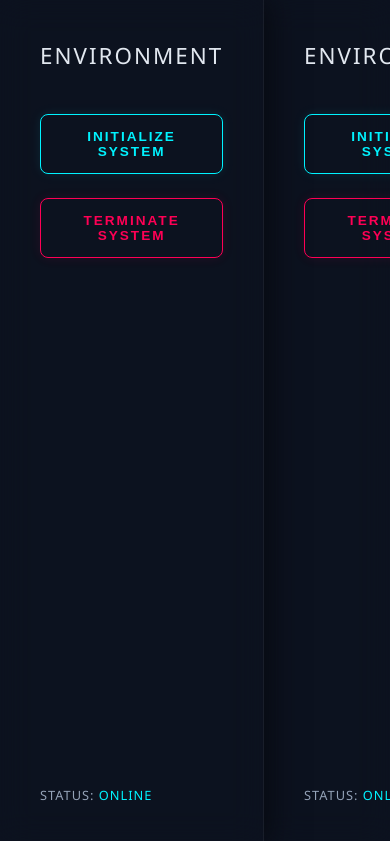
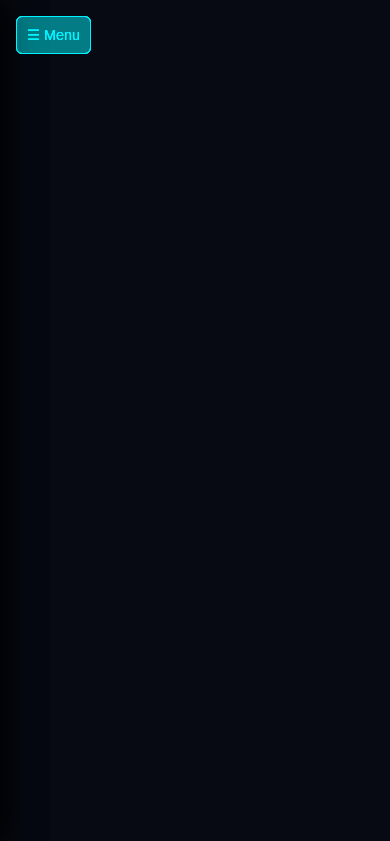
Before and after one commit to chicanoandres702/redroid-panel, a website: page redroid-panel/public/index.html in a window 390 px wide. Shown: the top 841 px of the page. Drawn offline with Linux system fonts and the light colour scheme.

Commit message:
Add mobile menu toggle and 2 more tests

```diff
--- a/redroid-panel/public/index.html
+++ b/redroid-panel/public/index.html
@@ -5,6 +5,10 @@
     <meta name="viewport" content="width=device-width, initial-scale=1.0">
     <title>System Control Panel</title>
     <style>
+        * {
+            box-sizing: border-box;
+        }
+
         body {
             background-color: #0b0f19;
             color: #ffffff;
@@ -27,6 +31,11 @@
             gap: 24px;
             box-shadow: 5px 0 30px rgba(0, 0, 0, 0.5);
             z-index: 10;
+            transition: transform 0.3s ease;
+        }
+
+        .sidebar-hidden {
+            transform: translateX(-100%);
         }
 
         h2 {
@@ -50,6 +59,7 @@
             font-size: 0.85rem;
             transition: all 0.3s ease;
             box-shadow: 0 0 12px rgba(0, 243, 255, 0.1);
+            width: 100%;
         }
 
         .neon-btn:hover {
@@ -91,10 +101,48 @@
             height: 100%;
             border: none;
         }
+
+        .menu-toggle {
+            display: none;
+            position: absolute;
+            top: 1rem;
+            left: 1rem;
+            z-index: 100;
+            background: rgba(0, 243, 255, 0.2);
+            border: 1px solid #00f3ff;
+            color: #00f3ff;
+            padding: 10px;
+            border-radius: 6px;
+            cursor: pointer;
+            font-size: 0.9rem;
+        }
+
+        @media (max-width: 768px) {
+            .glass-sidebar {
+                position: absolute;
+                height: 100%;
+                transform: translateX(-100%);
+            }
+
+            .glass-sidebar.active {
+                transform: translateX(0);
+            }
+
+            .menu-toggle {
+                display: block;
+            }
+
+            .neon-btn {
+                padding: 12px;
+                font-size: 0.9rem;
+            }
+        }
     </style>
 </head>
 <body>
-    <div class="glass-sidebar">
+    <button class="menu-toggle" onclick="toggleSidebar()">☰ Menu</button>
+
+    <div class="glass-sidebar" id="sidebar">
         <h2>ENVIRONMENT</h2>
         <button class="neon-btn" onclick="executeControl('start')">Initialize System</button>
         <button class="neon-btn stop" onclick="executeControl('stop')">Terminate System</button>
@@ -104,11 +152,17 @@
     </div>
 
     <div class="stream-viewport">
-        <iframe id="stream-frame" src=""></iframe>
+        <iframe id="stream-frame" src="" allowfullscreen></iframe>
     </div>
 
     <script>
         const hostSecure = window.location.hostname;
+        const sidebar = document.getElementById('sidebar');
+
+        function toggleSidebar() {
+            sidebar.classList.toggle('active');
+        }
+
         document.getElementById('stream-frame').src = `http://${hostSecure}:8000`;
 
         async function executeControl(action) {
```
Also changed, not shown: redroid-panel/tests/control-panel.spec.js (+13 -0 lines).
